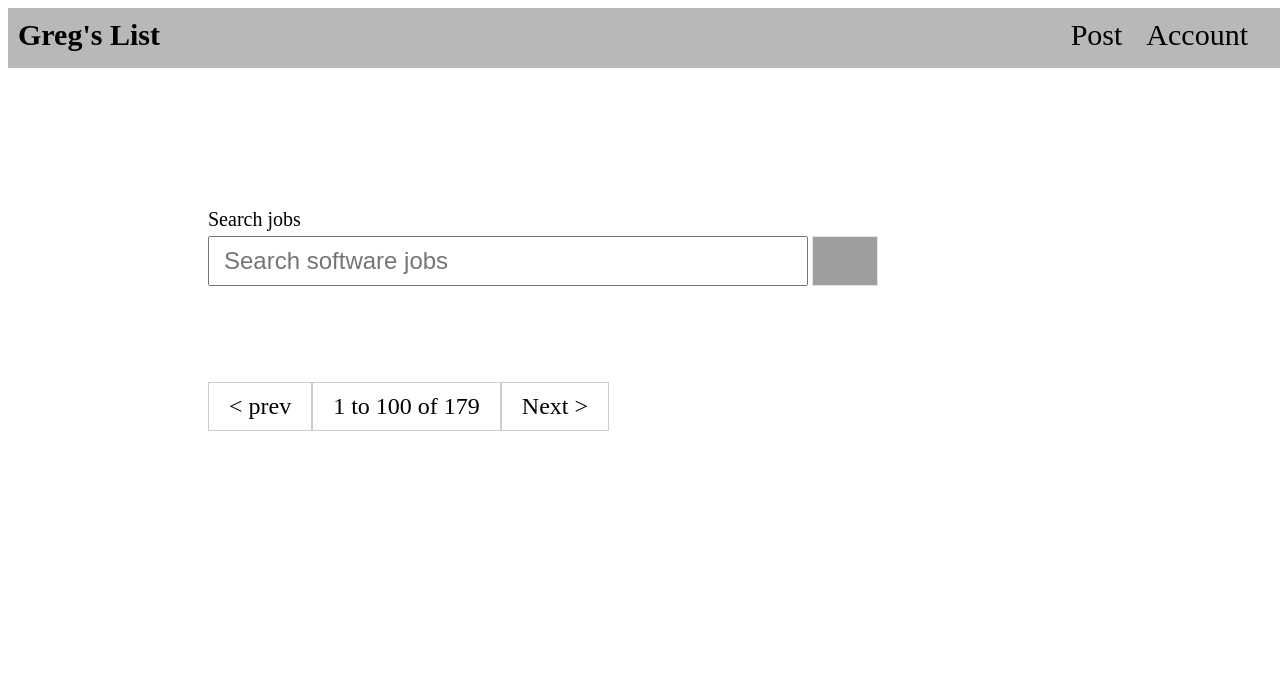
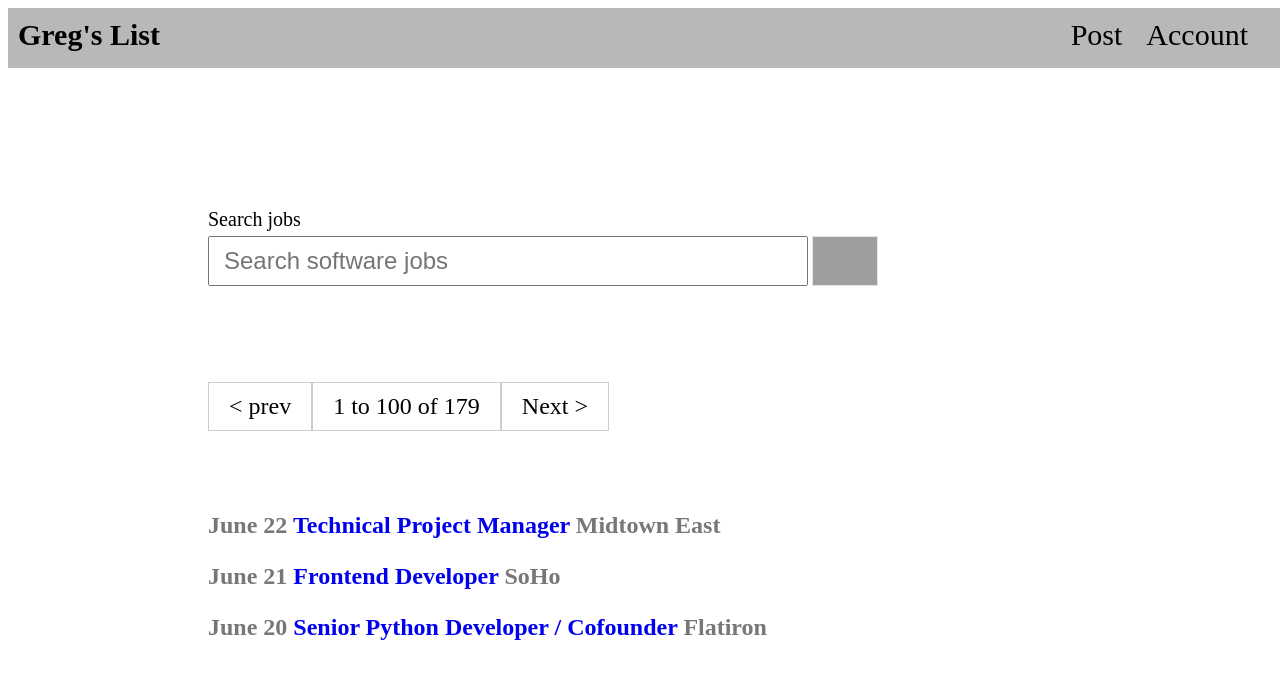
Before and after one commit to fi-ti/GregsList, a plain HTML site: page index.html in a window 1280 px wide. Drawn offline with Linux system fonts and the light colour scheme; grey boxes are pictures that could not be loaded.

Commit message:
A minimal solution completed.

```diff
--- a/index.html
+++ b/index.html
@@ -30,6 +30,12 @@
         <h3> Next ></h3>
       </section>
 
+      <section>
+        <div class="result"><p>June 22 <a href="#">Technical Project Manager </a> Midtown East</p></div>
+        <div class="result"><p>June 21 <a href="#">Frontend Developer </a>SoHo</p></div>
+        <div class="result"><p>June 20 <a href="#">Senior Python Developer / Cofounder </a>Flatiron</p></div>
+      </section>
+
     </main>
   </body>
 </html>
--- a/style.css
+++ b/style.css
@@ -87,3 +87,15 @@ nav li {
   font-weight: 200;
 
 }
+
+a {
+  text-decoration-line: none;
+}
+
+/* Last Section */
+.result {
+  margin-left: 200px;
+  font-size: 24px;
+  font-weight: 600;
+  color: rgb(121, 118, 118);
+}
```
